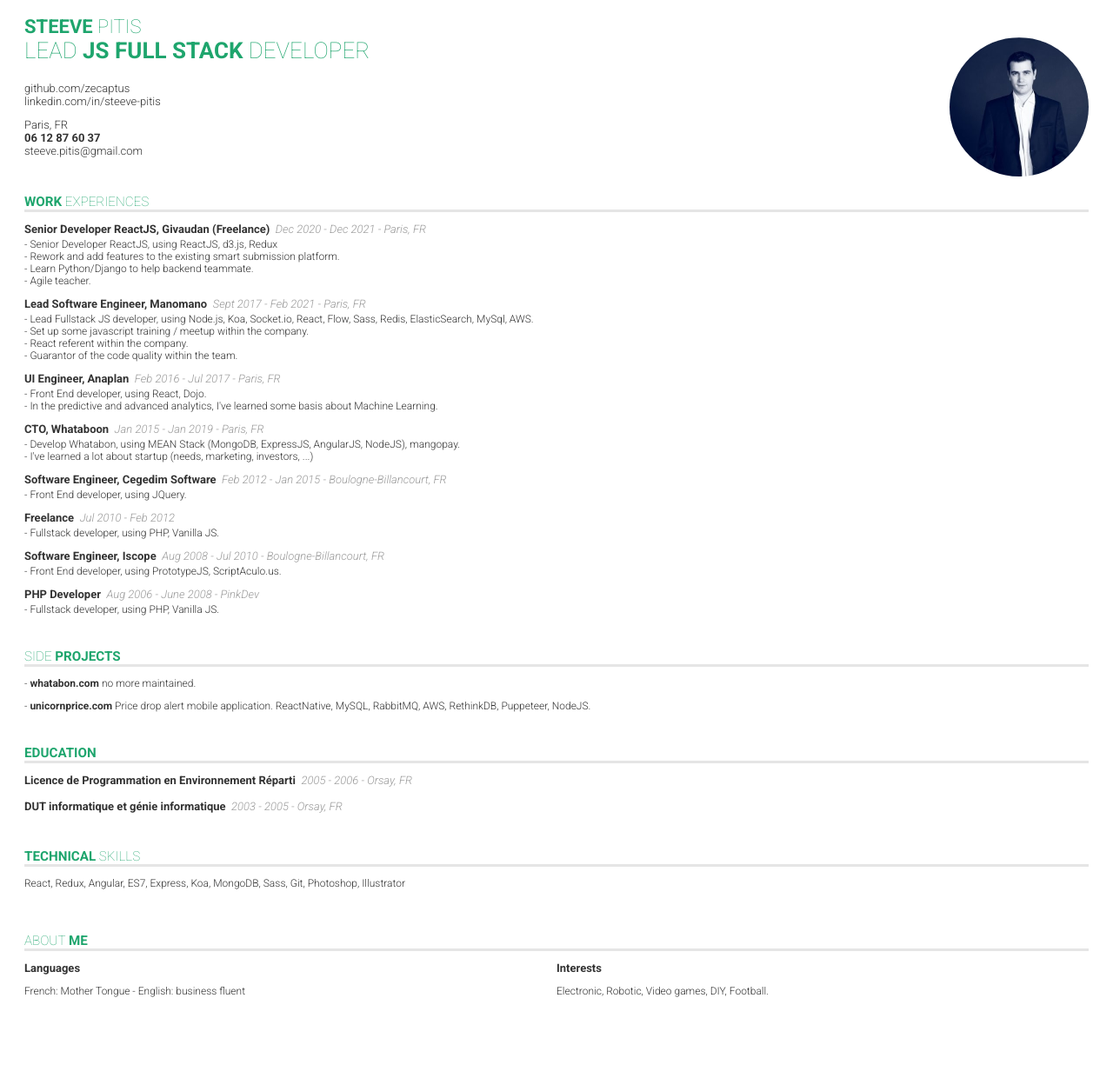
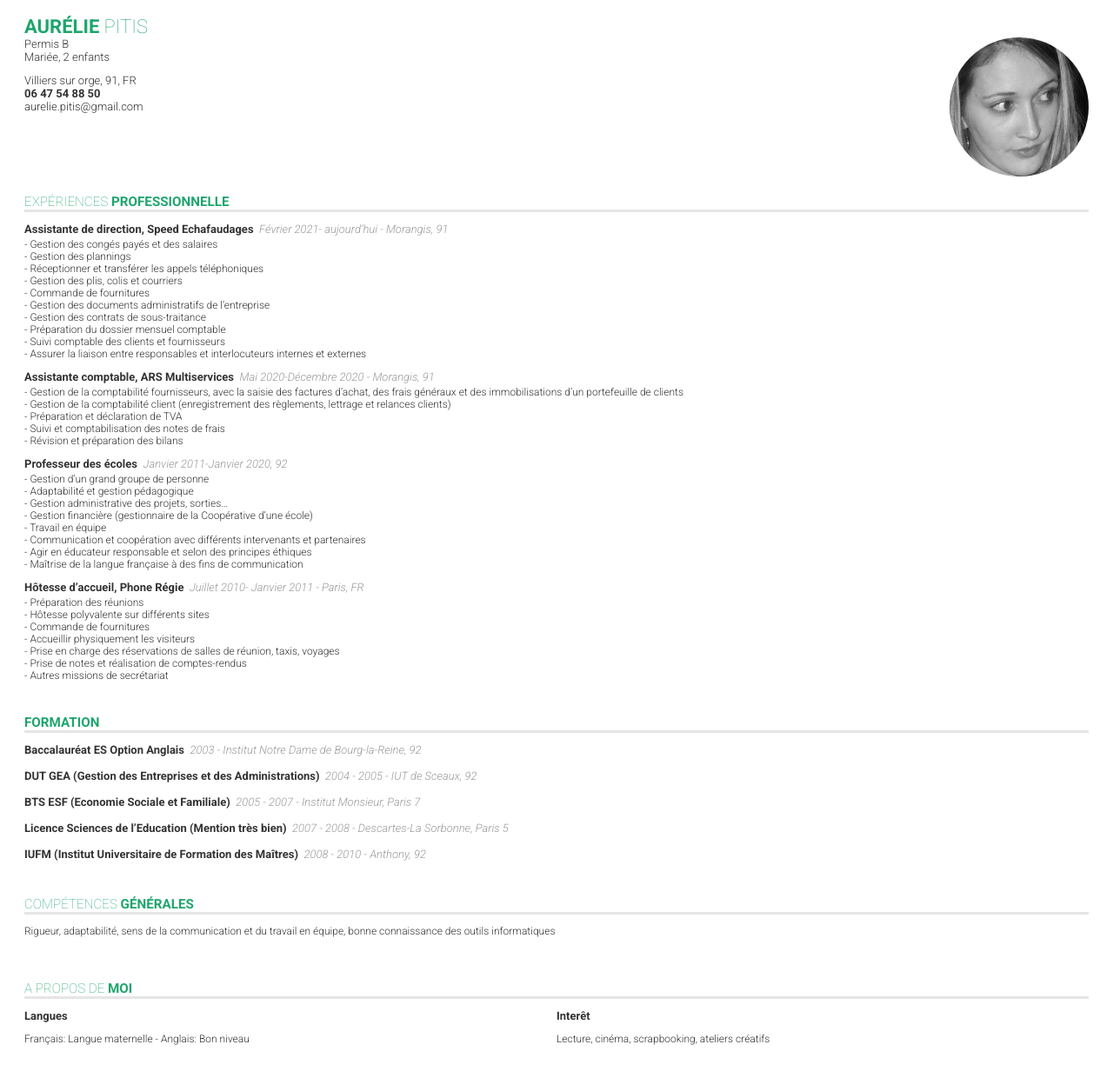
Before and after one commit to zecaptus/me, a plain HTML site: page index.html in a window 1280 px wide. Shown: the part 68-1308 px from the top of the page at 87% size. Before the commit the page ends 1255 px from the top, so only its background shows below. Drawn offline with Linux system fonts and the light colour scheme.

Commit message:
add aurel

```diff
--- a/index.html
+++ b/index.html
@@ -5,7 +5,7 @@
   <meta charset="UTF-8">
   <meta name="viewport" content="width=device-width, initial-scale=1.0">
   <meta http-equiv="X-UA-Compatible" content="ie=edge">
-  <title>Steeve PITIS</title>
+  <title>Aurélie PITIS</title>
   <link href="https://fonts.googleapis.com/css?family=Roboto:100,100i,300,300i,400,400i,500,500i,700,700i,900,900i" rel="stylesheet">
   <link href="style.css" rel="stylesheet" />
 </head>
@@ -36,145 +36,136 @@
   <div class="content">
     <header class="header">
       <div class="header__main">
-        <h1><b>Steeve</b> PITIS</h1>
-        <h2 class="subtitle">Lead <b>JS Full stack</b> Developer</h2>
+        <h1><b>Aurélie</b> PITIS</h1>
         <ul>
-          <li><a target="_blank" href="https://github.com/zecaptus">github.com/zecaptus</a></li>
-          <li><a target="_blank" href="https://www.linkedin.com/in/steeve-pitis/">linkedin.com/in/steeve-pitis</a></li>
-          <li class="location">Paris, FR</li>
-          <li class="tel"><a href="tel:0619574962"><b>06 12 87 60 37</b></a></li>
-          <li><a href="mailto:steeve.pitis@gmail.com">steeve.pitis@gmail.com</a></li>
+          <li>Permis B</li>
+          <li>Mariée, 2 enfants</li>
+          <li class="location">Villiers sur orge, 91, FR</li>
+          <li class="tel"><a href="tel:0647548850"><b>06 47 54 88 50</b></a></li>
+          <li><a href="mailto:aurelie.pitis@gmail.com">aurelie.pitis@gmail.com</a></li>
         </ul>
       </div>
       <ul class="header__contact">
-        <li class="picture"><figure><img src="steeve.png" title="Steeve Pitis"/></figure></li>
+        <li class="picture"><figure><img src="aurelie.jpg" title="Aurélie Pitis"/></figure></li>
 
       </ul>
     </header>
    <div class="content-inner">
       <div class="content-group">
-        <h3><b>Work</b> experiences</h3>
+        <h3>Expériences <b>professionnelle</b></h3>
         <div class="section">
           <header>
-            <h4>Senior Developer ReactJS, Givaudan (Freelance)</h4>
-            <div class="date">Dec 2020 - Dec 2021 - Paris, FR</div>
+            <h4>Assistante de direction, Speed Echafaudages</h4>
+            <div class="date">Février 2021- aujourd’hui - Morangis, 91</div>
           </header>
           <ul class="text-content">
-            <li>Senior Developer ReactJS, using ReactJS, d3.js, Redux</li>
-            <li>Rework and add features to the existing smart submission platform.</li>
-            <li>Learn Python/Django to help backend teammate.</li>
-            <li>Agile teacher.</li>
+            <li>Gestion des congés payés et des salaires</li>
+            <li>Gestion des plannings</li>
+            <li>Réceptionner et transférer les appels téléphoniques</li>
+            <li>Gestion des plis, colis et courriers</li>
+            <li>Commande de fournitures</li>
+            <li>Gestion des documents administratifs de l’entreprise</li>
+            <li>Gestion des contrats de sous-traitance</li>
+            <li>Préparation du dossier mensuel comptable</li>
+            <li>Suivi comptable des clients et fournisseurs</li>
+            <li>Assurer la liaison entre responsables et interlocuteurs internes et externes</li>
           </ul>
         </div>
         <div class="section">
           <header>
-            <h4>Lead Software Engineer, Manomano</h4>
-            <div class="date">Sept 2017 - Feb 2021 - Paris, FR</div>
+            <h4>Assistante comptable, ARS Multiservices</h4>
+            <div class="date">Mai 2020-Décembre 2020 - Morangis, 91</div>
           </header>
           <ul class="text-content">
-            <li>Lead Fullstack JS developer, using Node.js, Koa, Socket.io, React, Flow, Sass, Redis, ElasticSearch, MySql, AWS.</li>
-            <li>Set up some javascript training / meetup within the company.</li>
-            <li>React referent within the company.</li>
-            <li>Guarantor of the code quality within the team.</li>
+            <li>Gestion de la comptabilité fournisseurs, avec la saisie des factures d’achat, des frais généraux et des immobilisations d’un portefeuille de clients</li>
+            <li>Gestion de la comptabilité client (enregistrement des règlements, lettrage et relances clients)</li>
+            <li>Préparation et déclaration de TVA</li>
+            <li>Suivi et comptabilisation des notes de frais</li>
+            <li>Révision et préparation des bilans</li>
           </ul>
         </div>
         <div class="section">
           <header>
-            <h4>UI Engineer, Anaplan</h4>
-            <div class="date">Feb 2016 - Jul 2017 - Paris, FR</div>
+            <h4>Professeur des écoles</h4>
+            <div class="date">Janvier 2011-Janvier 2020, 92</div>
           </header>
           <ul class="text-content">
-            <li>Front End developer, using React, Dojo.</li>
-            <li>In the predictive and advanced analytics, I've learned some basis about Machine Learning.</li>
+            <li>Gestion d’un grand groupe de personne</li>
+            <li>Adaptabilité et gestion pédagogique</li>
+            <li>Gestion administrative des projets, sorties…</li>
+            <li>Gestion financière (gestionnaire de la Coopérative d’une école)</li>
+            <li>Travail en équipe</li>
+            <li>Communication et coopération avec différents intervenants et partenaires</li>
+            <li>Agir en éducateur responsable et selon des principes éthiques</li>
+            <li>Maîtrise de la langue française à des fins de communication</li>
           </ul>
         </div>
         <div class="section">
           <header>
-            <h4>CTO, Whataboon</h4>
-            <div class="date">Jan 2015 - Jan 2019 - Paris, FR</div>
+            <h4>Hôtesse d’accueil, Phone Régie</h4>
+            <div class="date">Juillet 2010- Janvier 2011 - Paris, FR</div>
           </header>
           <ul class="text-content">
-            <li>Develop Whatabon, using MEAN Stack (MongoDB, ExpressJS, AngularJS, NodeJS), mangopay.</li>
-            <li>I've learned a lot about startup (needs, marketing, investors, ...)</li>
-          </ul>
-        </div>
-        <div class="section">
-          <header>
-            <h4>Software Engineer, Cegedim Software</h4>
-            <div class="date">Feb 2012 - Jan 2015 - Boulogne-Billancourt, FR</div>
-          </header>
-          <ul class="text-content">
-            <li>Front End developer, using JQuery.</li>
-          </ul>
-        </div>
-        <div class="section">
-          <header>
-            <h4>Freelance</h4>
-            <div class="date">Jul 2010 - Feb 2012</div>
-          </header>
-          <ul class="text-content">
-            <li>Fullstack developer, using PHP, Vanilla JS.</li>
-          </ul>
-        </div>
-        <div class="section">
-          <header>
-            <h4>Software Engineer, Iscope</h4>
-            <div class="date">Aug 2008 - Jul 2010 - Boulogne-Billancourt, FR</div>
-          </header>
-          <ul class="text-content">
-            <li>Front End developer, using PrototypeJS, ScriptAculo.us.</li>
-          </ul>
-        </div>
-        <div class="section">
-          <header>
-            <h4>PHP Developer</h4>
-            <div class="date">Aug 2006 - June 2008 - PinkDev</div>
-          </header>
-          <ul class="text-content">
-            <li>Fullstack developer, using PHP, Vanilla JS.</li>
+            <li>Préparation des réunions</li>
+            <li>Hôtesse polyvalente sur différents sites</li>
+            <li>Commande de fournitures</li>
+            <li>Accueillir physiquement les visiteurs</li>
+            <li>Prise en charge des réservations de salles de réunion, taxis, voyages</li>
+            <li>Prise de notes et réalisation de comptes-rendus</li>
+            <li>Autres missions de secrétariat</li>
           </ul>
         </div>
       </div>
 
       <div class="content-group">
-        <h3>Side <b>projects</b></h3>
-        <ul class="text-content education">
-          <li><b>whatabon.com</b> no more maintained.</li>
-          <li><b>unicornprice.com</b> Price drop alert mobile application. ReactNative, MySQL, RabbitMQ, AWS, RethinkDB, Puppeteer, NodeJS.</li>
-        </ul>
-      </div>
-      <div class="content-group">
-        <h3><b>Education</b></h3>
+        <h3><b>Formation</b></h3>
         <div class="section">
           <header>
-            <h4>Licence de Programmation en Environnement Réparti</h4>
-            <div class="date">2005 - 2006 - Orsay, FR</div>
+            <h4>Baccalauréat ES Option Anglais</h4>
+            <div class="date">2003 - Institut Notre Dame de Bourg-la-Reine, 92</div>
           </header>
         </div>
         <div class="section">
           <header>
-            <h4>DUT informatique et génie informatique</h4>
-            <div class="date">2003 - 2005 - Orsay, FR</div>
+            <h4>DUT GEA (Gestion des Entreprises et des Administrations)</h4>
+            <div class="date">2004 - 2005 - IUT de Sceaux, 92</div>
+          </header>
+        </div>
+        <div class="section">
+          <header>
+            <h4>BTS ESF (Economie Sociale et Familiale)</h4>
+            <div class="date">2005 - 2007 - Institut Monsieur, Paris 7</div>
+          </header>
+        </div>
+        <div class="section">
+          <header>
+            <h4>Licence Sciences de l’Education (Mention très bien)</h4>
+            <div class="date">2007 - 2008 - Descartes-La Sorbonne, Paris 5</div>
+          </header>
+        </div>
+        <div class="section">
+          <header>
+            <h4>IUFM (Institut Universitaire de Formation des Maîtres)</h4>
+            <div class="date">2008 - 2010 - Anthony, 92</div>
           </header>
         </div>
       </div>
       <div class="content-group">
-        <h3><b>Technical</b> skills</h3>
-        <p class="text-content">React, Redux, Angular, ES7, Express, Koa, MongoDB, Sass, Git, Photoshop, Illustrator</p>
+        <h3>Compétences <b>générales</b></h3>
+        <p class="text-content">Rigueur, adaptabilité, sens de la communication et du travail en équipe, bonne connaissance des outils informatiques</p>
       </div>
       <div class="content-group">
-        <h3>About <b>me</b></h3>
+        <h3>A propos de <b>moi</b></h3>
         <div class="aboutme">
           <div>
-            <h4>Languages</h4>
-            <p class="text-content">French: Mother Tongue - English: business fluent
-            </p>
+            <h4>Langues</h4>
+            <p class="text-content">Français: Langue maternelle - Anglais: Bon niveau</p>
           </div>
 
           <div>
-            <h4>Interests</b>
+            <h4>Interêt</b>
             </h4>
-            <p class="text-content">Electronic, Robotic, Video games, DIY, Football.</p>
+            <p class="text-content">Lecture, cinéma, scrapbooking, ateliers créatifs</p>
           </div>
         </div>
       </div>
--- a/style.css
+++ b/style.css
@@ -105,7 +105,7 @@ li {
   position: absolute;
   top: 50%;
   left: 50%;
-  transform: translate(-50%, -45%) scale(0.5);
+  transform: translate(-50%, -45%) scale(0.6);
 }
 
 .location {
```
Also changed, not shown: aurelie.jpg (added).
